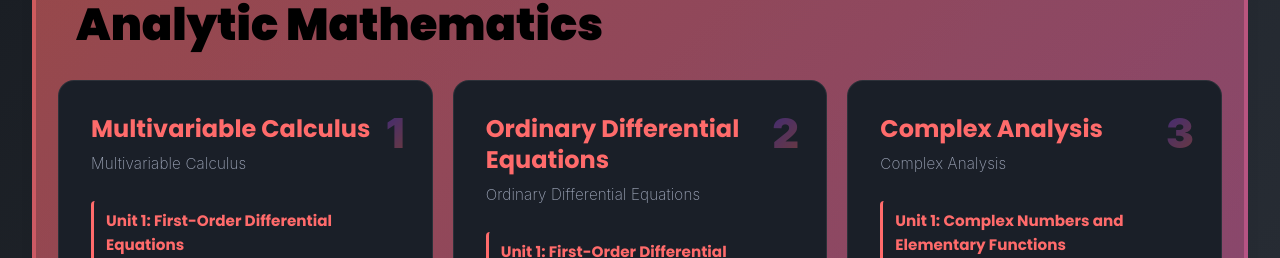
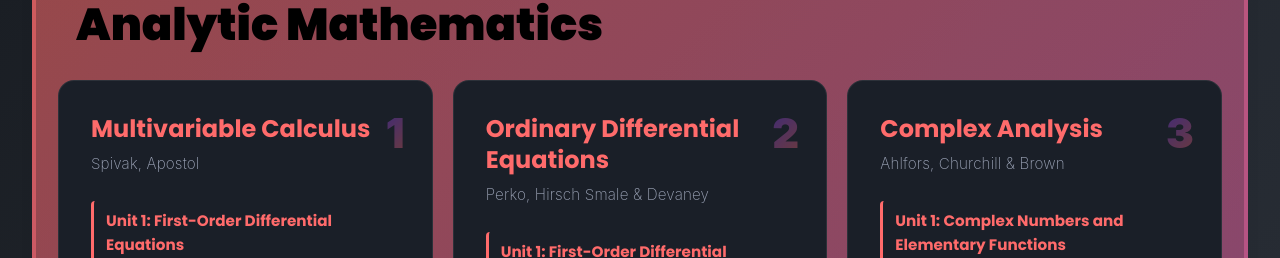
Before and after one commit to H-stack-gif/EigenAcademy, a React (Vite) app: page / in a window 1280 px wide. Shown: the part 819-1077 px from the top of the page. Built offline with nearby package versions, Linux system fonts and the light colour scheme.

Commit message:
textbooks

```diff
--- a/src/data/courses.js
+++ b/src/data/courses.js
@@ -6,7 +6,7 @@
       {
         id: "multivariable-calculus",
         name: "Multivariable Calculus",
-        subtitle: "Multivariable Calculus",
+        subtitle: "Spivak, Apostol",
         badge: "1",
         units: [
           {
@@ -78,7 +78,7 @@
       {
         id: "odes",
         name: "Ordinary Differential Equations",
-        subtitle: "Ordinary Differential Equations",
+        subtitle: "Perko, Hirsch Smale & Devaney",
         badge: "2",
         units: [
           {
@@ -150,7 +150,7 @@
       {
         id: "complex-analysis",
         name: "Complex Analysis",
-        subtitle: "Complex Analysis",
+        subtitle: "Ahlfors, Churchill & Brown",
         badge: "3",
         units: [
           {
@@ -320,7 +320,7 @@
       {
         id: "real-analysis",
         name: "Real Analysis",
-        subtitle: "Rigorous foundations of calculus",
+        subtitle: "Rudin, Tao",
         badge: "3",
         units: [
           {
@@ -348,7 +348,7 @@
       {
         id: "linear-algebra",
         name: "Linear Algebra",
-        subtitle: "Linear Algebra",
+        subtitle: "Axler, Halmos, Strang",
         badge: "2",
         units: [
           {
@@ -440,7 +440,7 @@
       {
         id: "tensor-calculus",
         name: "Tensor Calculus",
-        subtitle: "Differential geometry and tensor analysis",
+        subtitle: "Lichnerowicz",
         badge: "3",
         units: [
           {
@@ -462,7 +462,7 @@
       {
         id: "group-theory",
         name: "Group Theory",
-        subtitle: "Algebraic structures and symmetry",
+        subtitle: "Tinkham, Farmer",
         badge: "3",
         units: [
           {
@@ -490,7 +490,7 @@
       {
         id: "classical-mechanics",
         name: "Classical Mechanics",
-        subtitle: "Upper-level... not to be mistaken for introductory CM",
+        subtitle: "Taylor, Goldstein",
         badge: "3",
         units: [
           {
@@ -580,7 +580,7 @@
       {
         id: "thermodynamics-statmech",
         name: "Thermodynamics & Statistical Mechanics",
-        subtitle: "Thermodynamics & Statistical Mechanics",
+        subtitle: "Reif, Pathria & D. Beale",
         badge: "3",
         units: [
           {
@@ -683,7 +683,7 @@
       {
         id: "fluid-mechanics",
         name: "Fluid Mechanics",
-        subtitle: "Fluid Mechanics",
+        subtitle: "M. White, Batchelor",
         badge: "3",
         units: [
           {
@@ -765,7 +765,7 @@
       {
         id: "heat-mass-transfer",
         name: "Heat and Mass Transfer",
-        subtitle: "Energy and mass transport phenomena",
+        subtitle: "Bird Stewart & Lightfoot",
         badge: "3",
         units: [
           {
@@ -787,7 +787,7 @@
       {
         id: "electromagnetism",
         name: "Electromagnetism",
-        subtitle: "Electromagnetism",
+        subtitle: "Griffiths, Jackson",
         badge: "3",
         units: [
           {
@@ -831,7 +831,7 @@
       {
         id: "special-relativity",
         name: "Special Relativity",
-        subtitle: "Spacetime and relativistic mechanics",
+        subtitle: "A.P French",
         badge: "2",
         units: [
           {
@@ -853,7 +853,7 @@
       {
         id: "quantum-mechanics-1",
         name: "Quantum Mechanics 1",
-        subtitle: "Foundations of quantum theory",
+        subtitle: "Griffiths, Shankar",
         badge: "3",
         units: [
           {
@@ -920,7 +920,7 @@
       {
         id: "quantum-mechanics-2",
         name: "Quantum Mechanics 2",
-        subtitle: "Advanced quantum theory and applications",
+        subtitle: "Sakurai, Townsend",
         badge: "4",
         units: [
           {
@@ -993,7 +993,7 @@
       {
         id: "quantum-field-theory",
         name: "Quantum Field Theory",
-        subtitle: "Quantum mechanics of fields and particles",
+        subtitle: "Schwartz, Lancaster & Blundell",
         badge: "4",
         units: [
           {
@@ -1021,7 +1021,7 @@
       {
         id: "organic-chemistry",
         name: "Organic Chemistry",
-        subtitle: "Organic Chemistry — Structure, Reaction & Mechanisms",
+        subtitle: "Klein, Clayden",
         badge: "2",
         units: [
           {
@@ -1052,7 +1052,7 @@
       {
         id: "material-science",
         name: "Introduction to Material Science",
-        subtitle: "Introduction to Material Science",
+        subtitle: "Callister",
         badge: "2",
         units: [
           {
@@ -1090,7 +1090,7 @@
       {
         id: "physical-chemistry",
         name: "Physical Chemistry",
-        subtitle: "Thermodynamics, Kinetics & Quantum Chemistry",
+        subtitle: "McQuarrie, Atkins",
         badge: "3",
         units: [
           {
@@ -1129,7 +1129,7 @@
       {
         id: "organic-chemistry-2",
         name: "Organic Chemistry 2",
-        subtitle: "Advanced organic reactions and synthesis",
+        subtitle: "Klein, Clayden",
         badge: "3",
         units: [
           {
```
